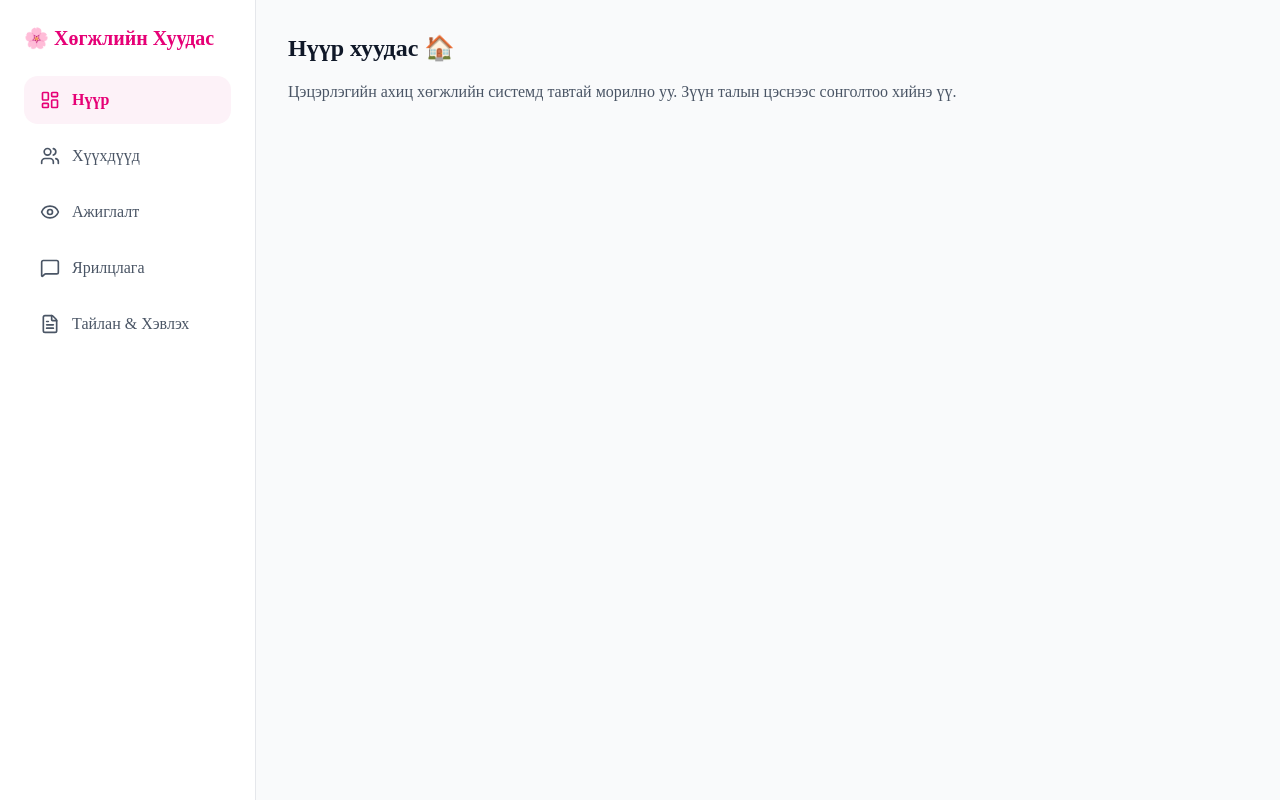
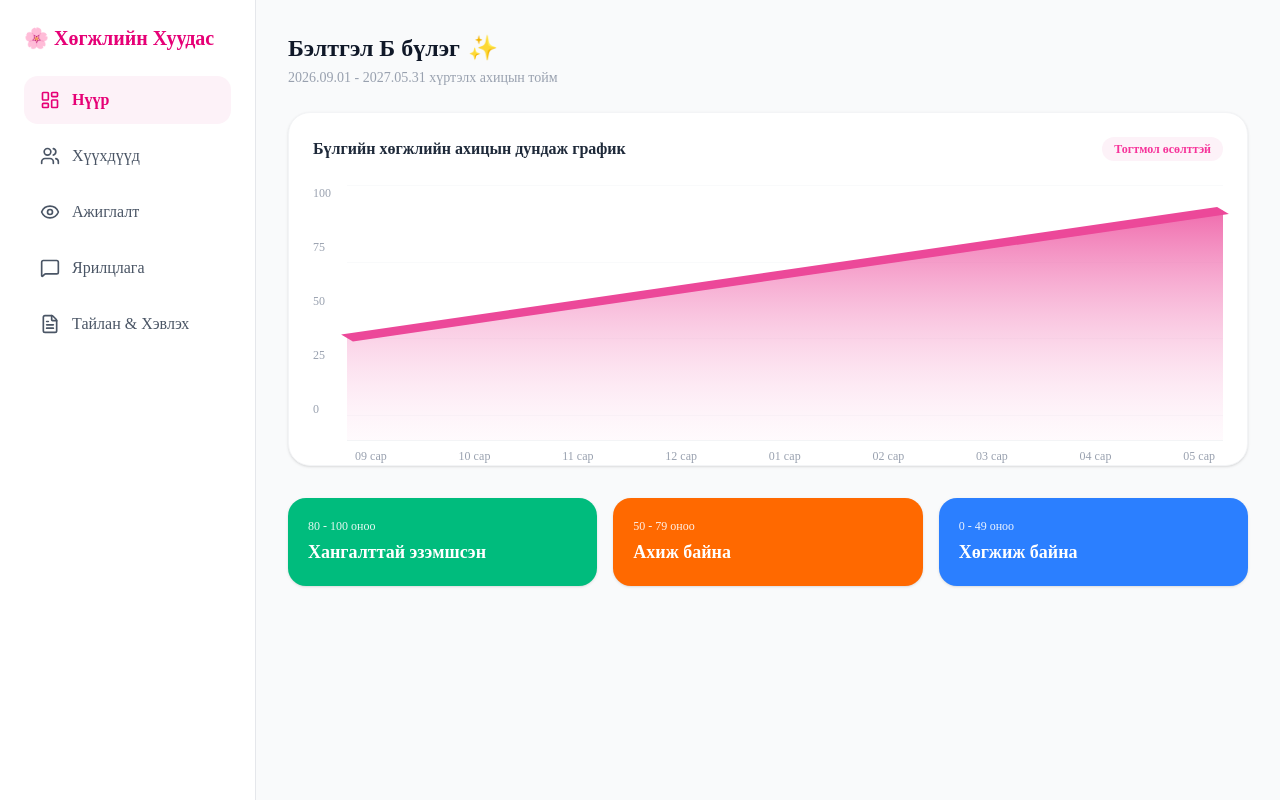
Before and after one commit to munkhtuya9508-cell/kindergarten-app, a Next.js app: page / in a window 1280 px wide. Built offline with nearby package versions, Linux system fonts and the light colour scheme.

Commit message:
Update home page dashboard design with chart

```diff
--- a/app/page.tsx
+++ b/app/page.tsx
@@ -1,10 +1,112 @@
+"use client";
+
+import React from "react";
+
 export default function HomePage() {
   return (
-    <div className="max-w-4xl">
-      <h1 className="text-2xl font-bold text-gray-900 mb-4">Нүүр хуудас 🏠</h1>
-      <p className="text-gray-600">
-        Цэцэрлэгийн ахиц хөгжлийн системд тавтай морилно уу. Зүүн талын цэснээс сонголтоо хийнэ үү.
-      </p>
+    <div className="space-y-6 max-w-5xl">
+      {/* Гарчиг хэсэг */}
+      <div>
+        <h1 className="text-2xl font-bold text-gray-900 flex items-center gap-2">
+          Бэлтгэл Б бүлэг <span className="text-yellow-400">✨</span>
+        </h1>
+        <p className="text-gray-400 text-sm mt-1">
+          2026.09.01 - 2027.05.31 хүртэлх ахицын тойм
+        </p>
+      </div>
+
+      {/* График хэсэг */}
+      <div className="bg-white rounded-3xl p-6 border border-gray-100 shadow-sm relative">
+        <div className="flex justify-between items-center mb-6">
+          <h2 className="text-base font-bold text-gray-800">
+            Бүлгийн хөгжлийн ахицын дундаж график
+          </h2>
+          <span className="bg-pink-50 text-pink-500 text-xs font-semibold px-3 py-1 rounded-full">
+            Тогтмол өсөлттэй
+          </span>
+        </div>
+
+        {/* Графикийн контейнер */}
+        <div className="relative h-64 w-full flex">
+          {/* Y-Ордын оноонууд */}
+          <div className="flex flex-col justify-between text-xs text-gray-400 pr-4 pb-6">
+            <span>100</span>
+            <span>75</span>
+            <span>50</span>
+            <span>25</span>
+            <span>0</span>
+          </div>
+
+          {/* Графикийн талбар */}
+          <div className="flex-1 relative flex flex-col justify-between border-b border-gray-100 pb-6">
+            {/* Арын тор зураас */}
+            <div className="w-full border-b border-gray-50 h-0"></div>
+            <div className="w-full border-b border-gray-50 h-0"></div>
+            <div className="w-full border-b border-gray-50 h-0"></div>
+            <div className="w-full border-b border-gray-50 h-0"></div>
+
+            {/* Тэгш өнцөгт SVG График (Bleed эффектийн хамт) */}
+            <svg
+              className="absolute inset-0 h-full w-full overflow-visible"
+              preserveAspectRatio="none"
+              viewBox="0 0 100 100"
+            >
+              <defs>
+                <linearGradient id="gradient" x1="0" y1="0" x2="0" y2="1">
+                  <stop offset="0%" stopColor="#ec4899" stopOpacity="0.8" />
+                  <stop offset="100%" stopColor="#fbcfe8" stopOpacity="0.1" />
+                </linearGradient>
+              </defs>
+              {/* Будагтай талбар */}
+              <polygon
+                points="0,60 100,10 100,100 0,100"
+                fill="url(#gradient)"
+              />
+              {/* Ягаан зураас */}
+              <polyline
+                fill="none"
+                stroke="#ec4899"
+                strokeWidth="3"
+                points="0,60 100,10"
+              />
+            </svg>
+
+            {/* X-Ордын сарууд */}
+            <div className="absolute -bottom-6 left-0 right-0 flex justify-between text-xs text-gray-400 px-2">
+              <span>09 сар</span>
+              <span>10 сар</span>
+              <span>11 сар</span>
+              <span>12 сар</span>
+              <span>01 сар</span>
+              <span>02 сар</span>
+              <span>03 сар</span>
+              <span>04 сар</span>
+              <span>05 сар</span>
+            </div>
+          </div>
+        </div>
+      </div>
+
+      {/* Онооны тусгаарлагч картнууд */}
+      <div className="grid grid-cols-1 md:grid-cols-3 gap-4 pt-2">
+        {/* Хангалттай эзэмшсэн */}
+        <div className="bg-emerald-500 text-white rounded-2xl p-5 shadow-sm">
+          <div className="text-xs opacity-90 font-medium">80 - 100 оноо</div>
+          <div className="text-lg font-bold mt-1">Хангалттай эзэмшсэн</div>
+        </div>
+
+        {/* Ахиж байна */}
+        <div className="bg-orange-500 text-white rounded-2xl p-5 shadow-sm">
+          <div className="text-xs opacity-90 font-medium">50 - 79 оноо</div>
+          <div className="text-lg font-bold mt-1">Ахиж байна</div>
+        </div>
+
+        {/* Хөгжиж байна */}
+        <div className="bg-blue-500 text-white rounded-2xl p-5 shadow-sm">
+          <div className="text-xs opacity-90 font-medium">0 - 49 оноо</div>
+          <div className="text-lg font-bold mt-1">Хөгжиж байна</div>
+        </div>
+      </div>
     </div>
   );
 }
```
